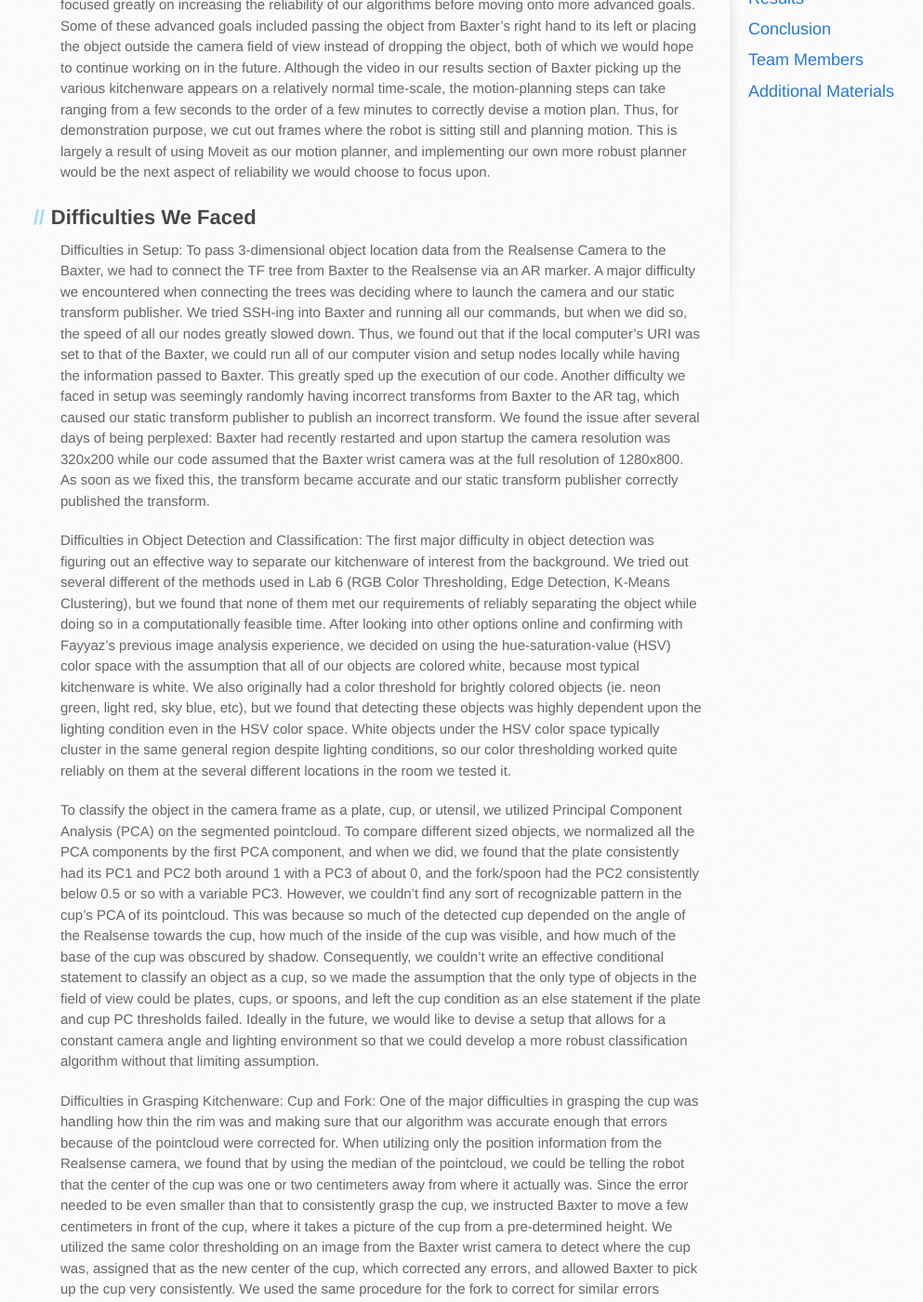
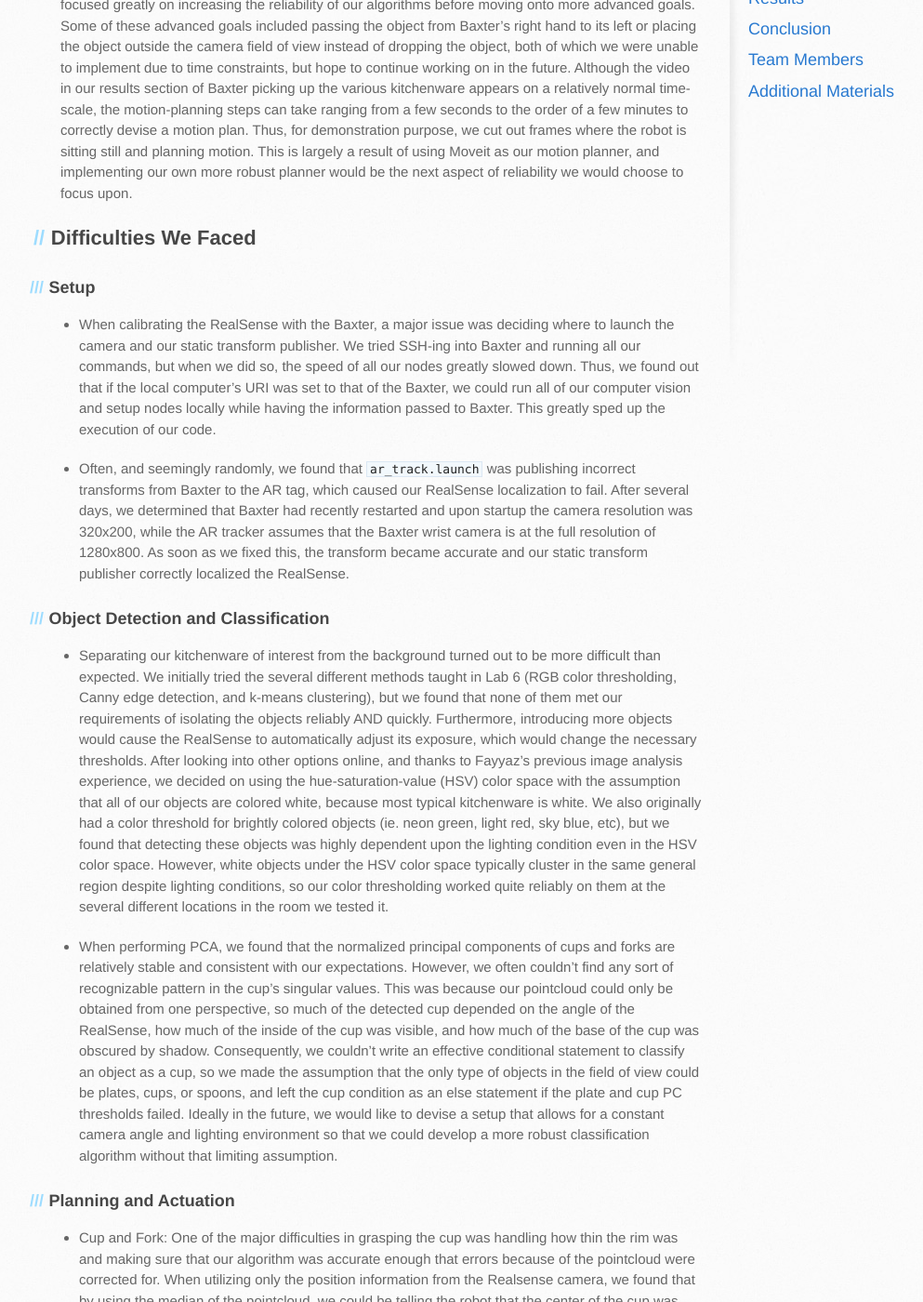
Before and after one commit to afmdnf/ee106a-project, a Jekyll site: the page built from docs/conclusion.md, in a window 1280 px wide and 1400 px high, scrolled down 384 px. Shown: the whole window at 93% size, without its empty margins (105-1098 px from the left). Built offline with Jekyll 4.4.1, drawn with Linux system fonts in a browser that asks for light colours; our own code applies the rules of GitHub Pages for plain Markdown files; the repository's description, which GitHub fills in, is left out; some of the changed text lies outside the part shown.

Commit message:
Updated Conclusion

```diff
--- a/docs/conclusion.md
+++ b/docs/conclusion.md
@@ -4,21 +4,23 @@ order: 40
 
 # Conclusion
 
-Our project successfully met our most important goals of being able to identify different types of kitchenware, pick them up, and move them to designated locations based on their classification.  We focused greatly on increasing the reliability of our algorithms before moving onto more advanced goals. Some of these advanced goals included passing the object from Baxter's right hand to its left or placing the object outside the camera field of view instead of dropping the object, both of which we would hope to continue working on in the future. Although the video in our results section of Baxter picking up the various kitchenware appears on a relatively normal time-scale, the motion-planning steps can take ranging from a few seconds to the order of a few minutes to correctly devise a motion plan. Thus, for demonstration purpose, we cut out frames where the robot is sitting still and planning motion. This is largely a result of using Moveit as our motion planner, and implementing our own more robust planner would be the next aspect of reliability we would choose to focus upon.
+Our project successfully met our most important goals of being able to identify different types of kitchenware, pick them up, and move them to designated locations based on their classification.  We focused greatly on increasing the reliability of our algorithms before moving onto more advanced goals. Some of these advanced goals included passing the object from Baxter's right hand to its left or placing the object outside the camera field of view instead of dropping the object, both of which we were unable to implement due to time constraints, but hope to continue working on in the future. Although the video in our results section of Baxter picking up the various kitchenware appears on a relatively normal time-scale, the motion-planning steps can take ranging from a few seconds to the order of a few minutes to correctly devise a motion plan. Thus, for demonstration purpose, we cut out frames where the robot is sitting still and planning motion. This is largely a result of using Moveit as our motion planner, and implementing our own more robust planner would be the next aspect of reliability we would choose to focus upon.
 
 ## Difficulties We Faced
-Difficulties in Setup:
-To pass 3-dimensional object location data from the Realsense Camera to the Baxter, we had to connect the TF tree from Baxter to the Realsense via an AR marker. A major difficulty we encountered when connecting the trees was deciding where to launch the camera and our static transform publisher. We tried SSH-ing into Baxter and running all our commands, but when we did so, the speed of all our nodes greatly slowed down. Thus, we found out that if the local computer's URI was set to that of the Baxter, we could run all of our computer vision and setup nodes locally while having the information passed to Baxter. This greatly sped up the execution of our code. Another difficulty we faced in setup was seemingly randomly having incorrect transforms from Baxter to the AR tag, which caused our static transform publisher to publish an incorrect transform. We found the issue after several days of being perplexed: Baxter had recently restarted and upon startup the camera resolution was 320x200 while our code assumed that the Baxter wrist camera was at the full resolution of 1280x800. As soon as we fixed this, the transform became accurate and our static transform publisher correctly published the transform.
+### Setup
+* When calibrating the RealSense with the Baxter, a major issue was deciding where to launch the camera and our static transform publisher. We tried SSH-ing into Baxter and running all our commands, but when we did so, the speed of all our nodes greatly slowed down. Thus, we found out that if the local computer's URI was set to that of the Baxter, we could run all of our computer vision and setup nodes locally while having the information passed to Baxter. This greatly sped up the execution of our code.
 
-Difficulties in Object Detection and Classification:
-The first major difficulty in object detection was figuring out an effective way to separate our kitchenware of interest from the background. We tried out several different of the methods used in Lab 6 (RGB Color Thresholding, Edge Detection, K-Means Clustering), but we found that none of them met our requirements of reliably separating the object while doing so in a computationally feasible time. After looking into other options online and confirming with Fayyaz's previous image analysis experience, we decided on using the hue-saturation-value (HSV) color space with the assumption that all of our objects are colored white, because most typical kitchenware is white. We also originally had a color threshold for brightly colored objects (ie. neon green, light red, sky blue, etc), but we found that detecting these objects was highly dependent upon the lighting condition even in the HSV color space. White objects under the HSV color space typically cluster in the same general region despite lighting conditions, so our color thresholding worked quite reliably on them at the several different locations in the room we tested it.
+* Often, and seemingly randomly, we found that `ar_track.launch` was publishing incorrect transforms from Baxter to the AR tag, which caused our RealSense localization to fail. After several days, we determined that Baxter had recently restarted and upon startup the camera resolution was 320x200, while the AR tracker assumes that the Baxter wrist camera is at the full resolution of 1280x800. As soon as we fixed this, the transform became accurate and our static transform publisher correctly localized the RealSense.
 
-To classify the object in the camera frame as a plate, cup, or utensil, we utilized Principal Component Analysis (PCA) on the segmented pointcloud. To compare different sized objects, we normalized all the PCA components by the first PCA component, and when we did, we found that the plate consistently had its PC1 and PC2 both around 1 with a PC3 of about 0, and the fork/spoon had the PC2 consistently below 0.5 or so with a variable PC3. However, we couldn't find any sort of recognizable pattern in the cup's PCA of its pointcloud. This was because so much of the detected cup depended on the angle of the Realsense towards the cup, how much of the inside of the cup was visible, and how much of the base of the cup was obscured by shadow. Consequently, we couldn't write an effective conditional statement to classify an object as a cup, so we made the assumption that the only type of objects in the field of view could be plates, cups, or spoons, and left the cup condition as an else statement if the plate and cup PC thresholds failed. Ideally in the future, we would like to devise a setup that allows for a constant camera angle and lighting environment so that we could develop a more robust classification algorithm without that limiting assumption.
+### Object Detection and Classification
+* Separating our kitchenware of interest from the background turned out to be more difficult than expected. We initially tried the several different methods taught in Lab 6 (RGB color thresholding, Canny edge detection, and k-means clustering), but we found that none of them met our requirements of isolating the objects reliably AND quickly. Furthermore, introducing more objects would cause the RealSense to automatically adjust its exposure, which would change the necessary thresholds. After looking into other options online, and thanks to Fayyaz's previous image analysis experience, we decided on using the hue-saturation-value (HSV) color space with the assumption that all of our objects are colored white, because most typical kitchenware is white. We also originally had a color threshold for brightly colored objects (ie. neon green, light red, sky blue, etc), but we found that detecting these objects was highly dependent upon the lighting condition even in the HSV color space. However, white objects under the HSV color space typically cluster in the same general region despite lighting conditions, so our color thresholding worked quite reliably on them at the several different locations in the room we tested it.
 
-Difficulties in Grasping Kitchenware:
-Cup and Fork: One of the major difficulties in grasping the cup was handling how thin the rim was and making sure that our algorithm was accurate enough that errors because of the pointcloud were corrected for. When utilizing only the position information from the Realsense camera, we found that by using the median of the pointcloud, we could be telling the robot that the center of the cup was one or two centimeters away from where it actually was. Since the error needed to be even smaller than that to consistently grasp the cup, we instructed Baxter to move a few centimeters in front of the cup, where it takes a picture of the cup from a pre-determined height. We utilized the same color thresholding on an image from the Baxter wrist camera to detect where the cup was, assigned that as the new center of the cup, which corrected any errors, and allowed Baxter to pick up the cup very consistently. We used the same procedure for the fork to correct for similar errors because the precision needed to be about the same as the rim of the cup to pick up the plastic fork at its neck. Another smaller difficulty we faced was getting our system to work on several different tables, since we simplified our testing to a particular table height, but this would be a quick fix if we used the height of the AR-tag when doing the calibration between the Baxter and Realsense.
+* When performing PCA, we found that the normalized principal components of cups and forks are relatively stable and consistent with our expectations. However, we often couldn't find any sort of recognizable pattern in the cup's singular values. This was because our pointcloud could only be obtained from one perspective, so much of the detected cup depended on the angle of the RealSense, how much of the inside of the cup was visible, and how much of the base of the cup was obscured by shadow. Consequently, we couldn't write an effective conditional statement to classify an object as a cup, so we made the assumption that the only type of objects in the field of view could be plates, cups, or spoons, and left the cup condition as an else statement if the plate and cup PC thresholds failed. Ideally in the future, we would like to devise a setup that allows for a constant camera angle and lighting environment so that we could develop a more robust classification algorithm without that limiting assumption.
 
-Plate: Since the most stable way to grasp the plate is similar to how a human hand grasps it, approaching from the side and grasping the top and bottom of the plate, we programmed the robot to follow that motion. Baxter would lower its forearm to a horizontal position, position the tip of the gripper over the center of the plate, move its forearm back towards its body by the radius of the plate, lower its forearm to table height, and slide its forearm forward to pick up the plate. The major difficulty came in the motion planning for getting Baxter's forearm to a horizontal position. If the plate was too close to Baxter's body, even if technically in a reachable position by Baxter, the motion planning for the plate often failed because Baxter couldn't get its arm into the position with its forearm horizontal. Sometimes even if it did, it couldn't retract its arm away from the plate by a distance equal to the radius of the plate. This is a major difficulty that we were still working on fixing in the last stages of our project while improving the reliability of the plate pickup.
+### Planning and Actuation
+* Cup and Fork: One of the major difficulties in grasping the cup was handling how thin the rim was and making sure that our algorithm was accurate enough that errors because of the pointcloud were corrected for. When utilizing only the position information from the Realsense camera, we found that by using the median of the pointcloud, we could be telling the robot that the center of the cup was one or two centimeters away from where it actually was. Since the error needed to be even smaller than that to consistently grasp the cup, this forced us to use visual servoing to compensate. We used the same procedure for the fork to correct for similar errors because the precision needed to be about the same as the rim of the cup to pick up the plastic fork at its neck. Another smaller difficulty we faced was getting our system to work on several different tables, since we simplified our testing to a particular table height, but this would be a quick fix if we used the height of the AR-tag when doing the calibration between the Baxter and Realsense.
+
+* Plate: Since the most stable way to grasp the plate is similar to how a human hand grasps it, approaching from the side and grasping the top and bottom of the plate, we programmed the robot to follow that motion. Baxter would lower its forearm to a horizontal position, position the tip of the gripper over the center of the plate, move its forearm back towards its body by the radius of the plate, lower its forearm to table height, and slide its forearm forward to pick up the plate. The major difficulty came in the motion planning for getting Baxter's forearm to a horizontal position. If the plate was too close to Baxter's body, even if technically in a reachable position by Baxter, the motion planning for the plate often failed because Baxter couldn't get its arm into the position with its forearm horizontal. Sometimes even if it did, it couldn't retract its arm away from the plate by a distance equal to the radius of the plate. This is a major difficulty that we were still working on fixing in the last stages of our project, to improve the reliability of the plate pickup.
 
 ## Potential Improvements
 * One major area of improvement which could streamline our entire process would be to implement a new motion controller, since currently we utilize the MoveIt motion planner to calculate the inverse kinematics and trajectory that Baxter will take. Moveit often fails to find a path from the tucked arm position to our calibration position even if the object is clearly within the robot’s workspace. This is a major issue that greatly slows down our organization pipeline from a process that should take roughly 30 seconds to a minute (for 3-4 objects) to one that takes about 3-5 minutes. Although writing a new controller would be very complicated, the potential gain in speed would be well worth it, and since we know the general positions that we want the arm in for each of the object types, we could likely make some simplifying assumptions when designing a controller.
```
